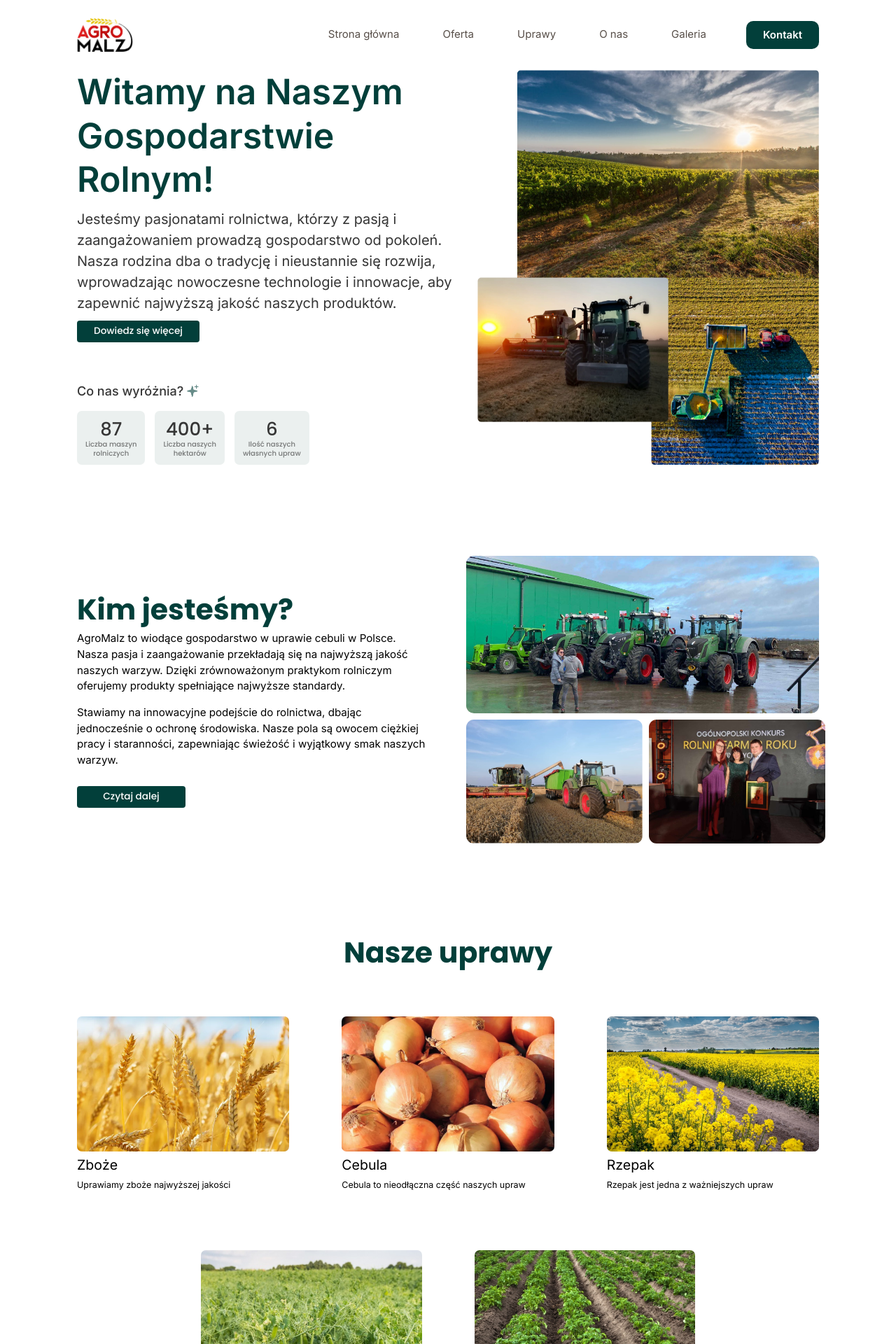
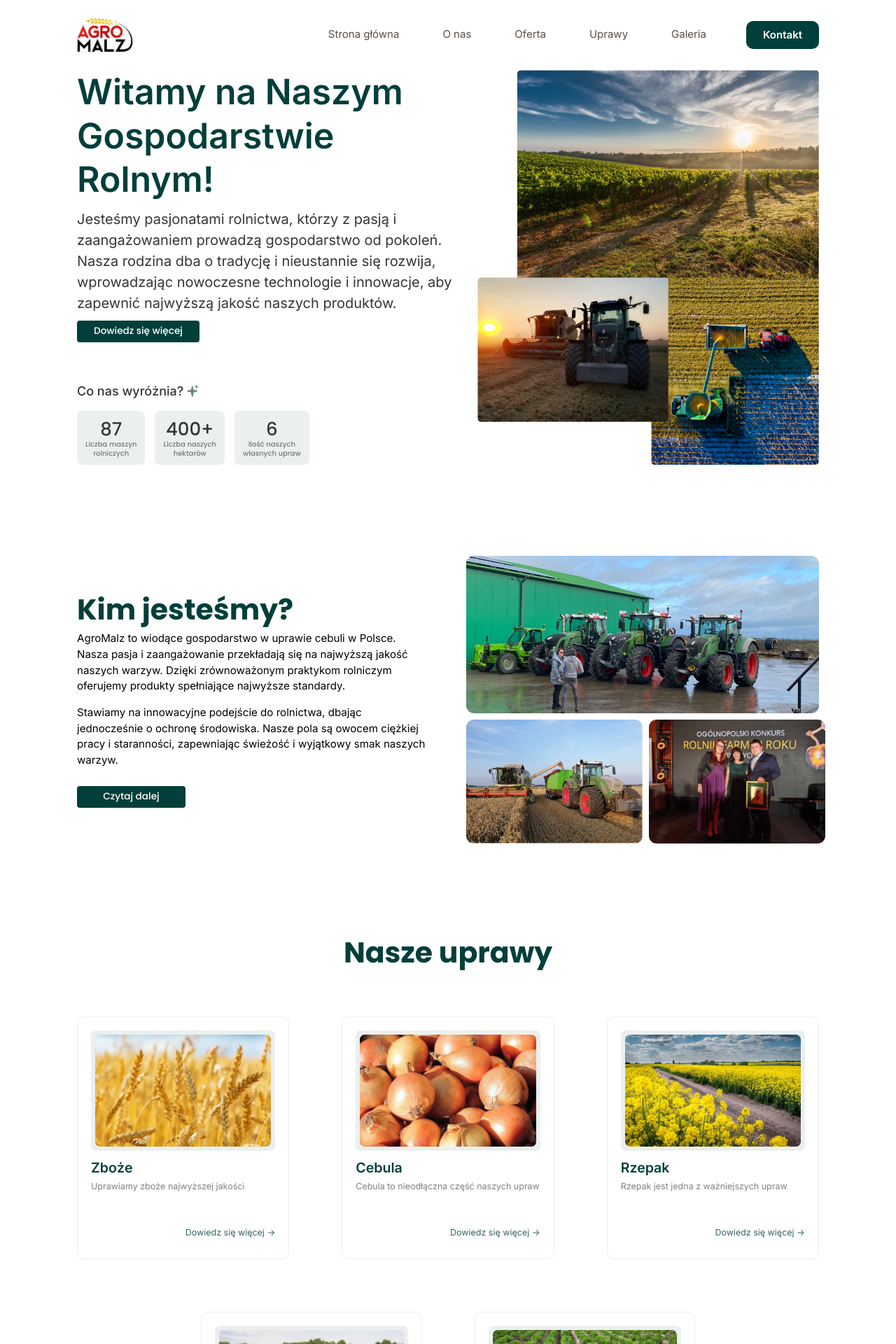
Before and after one commit to sercamembert/agromalz, a Next.js app: page / in a window 1280 px wide. Shown: the top 1920 px of the page at 70% size. Built offline with nearby package versions, Linux system fonts and the light colour scheme.

Commit message:
update CropsBlock and change contact email in footer

```diff
--- a/src/components/Crops/Crops.tsx
+++ b/src/components/Crops/Crops.tsx
@@ -13,24 +13,28 @@ const Crops = () => {
           image="/images/crops/zboze.png"
           name="Zboże"
           text="Uprawiamy zboże najwyższej jakości"
+          href="/oferta/pszenica"
         />
         <CropsBlock
           image="/images/crops/cebula.png"
           name="Cebula"
           text="Cebula to nieodłączna część naszych upraw"
+          href="/oferta/cebula"
         />
 
         <CropsBlock
           image="/images/crops/rzepak.png"
           name="Rzepak"
           text="Rzepak jest jedna z ważniejszych upraw"
+          href="/oferta/rzepak"
         />
 
         <div className=" md:hidden ">
           <CropsBlock
             image="/images/crops/groch.png"
             name="Groch"
-            text="Jedna z wiodących upraw"
+            text="Jedna z naszych wiodących upraw"
+            href="/oferta/groch"
           />
         </div>
 
@@ -39,6 +43,7 @@ const Crops = () => {
             image="/images/crops/ziemniaki.png"
             name="Ziemniaki"
             text="Wkrótce planujemy uprawe ziemniaków"
+            href="/oferta/ziemniaki"
           />
         </div>
 
@@ -47,12 +52,14 @@ const Crops = () => {
             image="/images/crops/groch.png"
             name="Groch"
             text="Jedna z naszych wiodących upraw"
+            href="/oferta/groch"
           />
 
           <CropsBlock
             image="/images/crops/ziemniaki.png"
             name="Ziemniaki"
             text="Wkrótce planujemy uprawe ziemniaków"
+            href="/oferta/ziemniaki"
           />
         </div>
       </div>
--- a/src/components/Crops/CropsBlock.tsx
+++ b/src/components/Crops/CropsBlock.tsx
@@ -1,31 +1,59 @@
 import Image from "next/image";
+import Link from "next/link";
 import React from "react";
 
 interface Props {
   image: string;
   name: string;
   text: string;
+  href: string;
 }
 
-const CropsBlock = ({ image, name, text }: Props) => {
+const CropsBlock = ({ image, name, text, href }: Props) => {
   return (
-    <div className="flex flex-col ">
+    <div
+      className="flex flex-col border border-block p-[11px] md:p-[12px] lg:p-[15px] xl:p-[19px] 2xl:p-[22px] desktop:p-[24px] ultra:p-[34px]
+    rounded-[6px] lg:rounded-[10px] 2xl:rounded-[14px] ultra:rounded-[23px]
+    "
+    >
+      <div
+        className="rounded-[5px] lg:rounded-[7px] 2xl:rounded-[10px] ultra:rounded-[14px] bg-block
+        border-block border-[4px] lg:border-[5px] xl:border-[6px] 2xl:border-[8px] desktop:border-[10px] ultra:border-[13px]"
+      >
         <Image
           src={image}
           alt={`${text}`}
           width={560}
           height={356}
-        className="rounded-[5px] lg:rounded-[7px] 2xl:rounded-[10px] ultra:rounded-[14px]"
+          className="rounded-[5px] lg:rounded-[7px] 2xl:rounded-[10px] ultra:rounded-[14px]
+        "
         />
+      </div>
+
       <p
-        className="text-[13px] md:text-[14px] lg:text-[15.59px] xl:text-[19.57px] 2xl:text-[22px] desktop:text-[24.14px] ultra:text-[36.31px]
-      my-[3px] lg:my-[5px]
+        className="font-semibold text-primary text-[13px] md:text-[14px] lg:text-[15.59px] xl:text-[19.57px] 2xl:text-[22px] desktop:text-[24.14px] ultra:text-[36.31px]
+      mt-[7px] md:mb-[3px] lg:mt-[10px]
       "
       >
         {name}
       </p>
-      <p className="text-[9px] md:text-[10px] lg:text-[12.49px] xl:text-[15.12] 2xl:text-[18.38px] desktop:text-[22px] ultra:text-[27px] overflow-hidden">
+      <p
+        className="text-[#808080] text-[9px] md:text-[10px] lg:text-[12.49px] xl:text-[15.12] 2xl:text-[18.38px] desktop:text-[22px] ultra:text-[27px]
+      min-h-[27px] lg:min-h-[37px] 2xl:min-h-[55px] desktop:min-h-[66px] ultra:min-h-[81px]
+      "
+      >
         {text}
+      </p>
+      <p
+        className=" text-right  text-[9px] md:text-[10px] lg:text-[12.49px] xl:text-[15.12] 2xl:text-[18.38px] desktop:text-[22px] ultra:text-[27px] overflow-hidden
+        mt-[14px] md:mt-[17px] lg:mt-[23px] xl:mt-[29px] 2xl:mt-[32px] desktop:mt-[36px] ultra:mt-[45px]"
+      >
+        <Link
+          href={href}
+          className="text-primary opacity-80 hover:opacity-100 duration-300"
+        >
+          {"Dowiedz się więcej ->"}
+        </Link>
       </p>
     </div>
   );
--- a/src/components/Footer.tsx
+++ b/src/components/Footer.tsx
@@ -47,7 +47,7 @@ const Footer = () => {
                   alt="Lokalizacja"
                   className="w-[14px] lg:w-[15px] xl:w-[19px] 3xl:w-[21px] ultra:w-[38px]"
                 />
-                <p className="footer-contact">agromalz@gmail.com</p>
+                <p className="footer-contact">piotrmalz3@gmail.com</p>
               </div>
               <div className="flex gap-[20px] pt-[10px]">
                 <Link
--- a/src/components/Navbar.tsx
+++ b/src/components/Navbar.tsx
@@ -47,6 +47,15 @@ const Navbar = () => {
           Strona główna
         </Link>
         <Link
+          href="/onas"
+          className="font-bold"
+          onClick={() => {
+            setIsOpen(false);
+          }}
+        >
+          O nas
+        </Link>
+        <Link
           href="/oferta"
           className="font-bold"
           onClick={() => {
@@ -63,15 +72,6 @@ const Navbar = () => {
           }}
         >
           Uprawy
-        </Link>
-        <Link
-          href="/onas"
-          className="font-bold"
-          onClick={() => {
-            setIsOpen(false);
-          }}
-        >
-          O nas
         </Link>
 
         <Link
@@ -126,20 +126,22 @@ const Navbar = () => {
             Strona główna
           </Link>
           <Link
-            href="/oferta"
-            className="navbar-link mx-[38px] lg:mx-[49px] xl:mx-[62px] 2xl:mx-[72px] desktop:mx-[85px] "
-          >
-            Oferta
-          </Link>
-          <Link href="/uprawy" className="navbar-link">
-            Uprawy
-          </Link>
-          <Link
             href="/onas"
             className="navbar-link mx-[38px] lg:mx-[49px] xl:mx-[62px] 2xl:mx-[72px] desktop:mx-[85px]"
           >
             O nas
           </Link>
+          <Link href="/oferta" className="navbar-link  ">
+            Oferta
+          </Link>
+
+          <Link
+            href="/uprawy"
+            className="navbar-link mx-[38px] lg:mx-[49px] xl:mx-[62px] 2xl:mx-[72px] desktop:mx-[85px]"
+          >
+            Uprawy
+          </Link>
+
           <Link href="/galeria" className="navbar-link">
             Galeria
           </Link>
```
Lines whose indentation alone changed are shown as unchanged.
